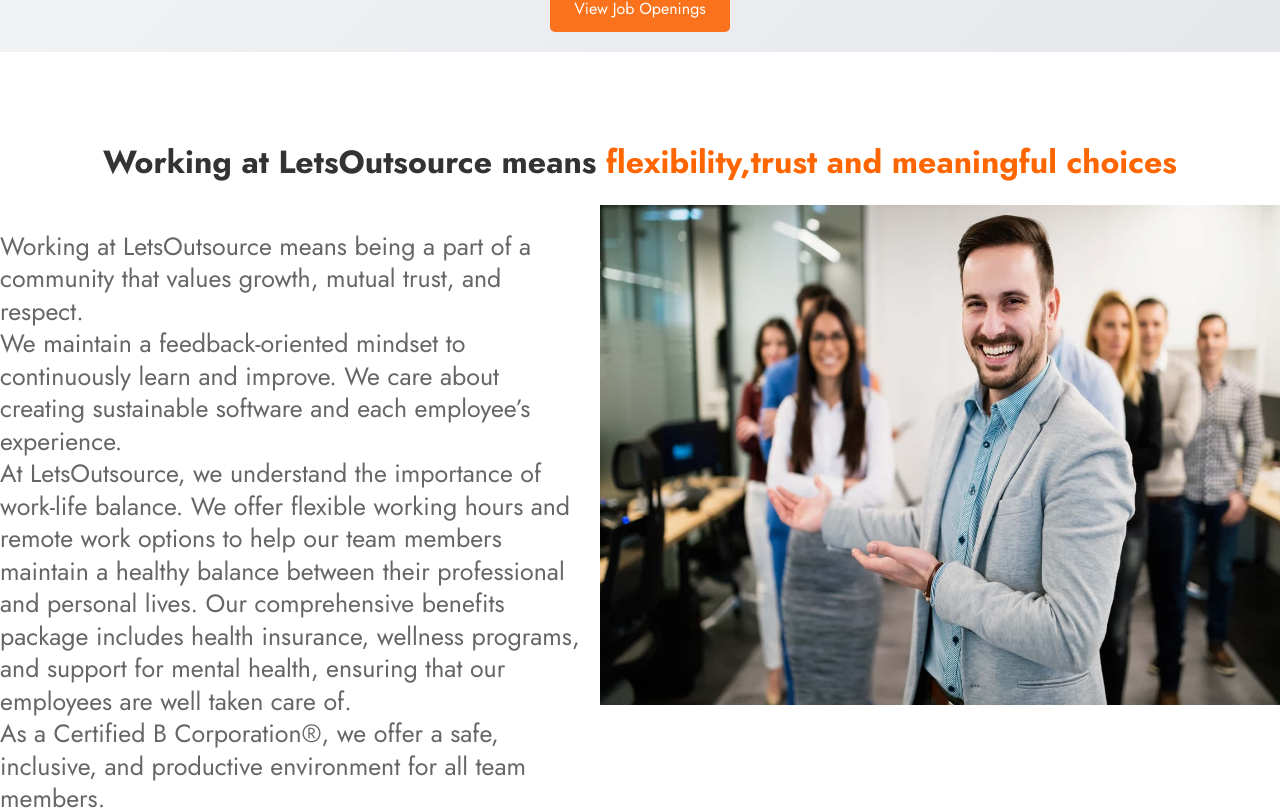
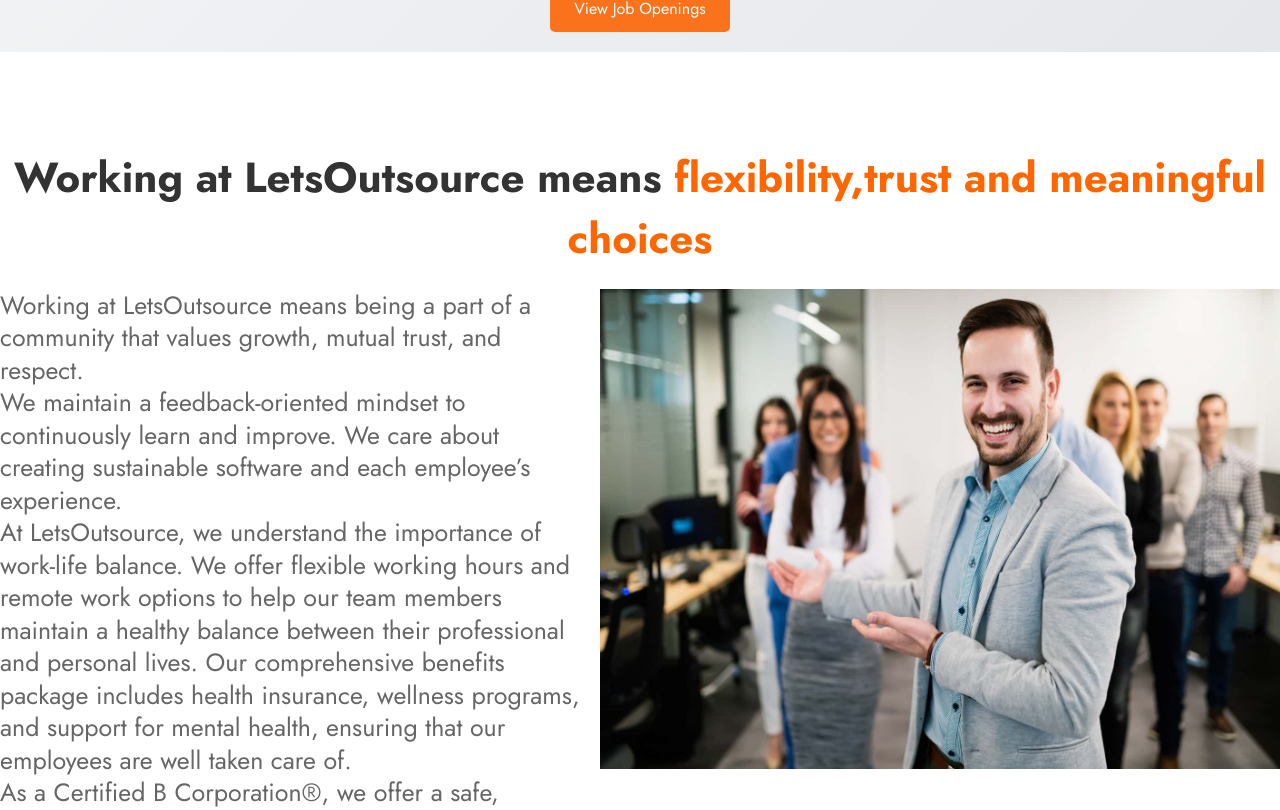
Before and after one commit to HasnainZafarDev/outsource, a Next.js app: page /ourservices/career in a window 1280 px wide. Shown: the part 315-1125 px from the top of the page. Built offline with nearby package versions, Linux system fonts and the light colour scheme.

Commit message:
careerpage adjustment

```diff
--- a/src/app/ourservices/career/careerPage.css
+++ b/src/app/ourservices/career/careerPage.css
@@ -36,7 +36,7 @@
     padding: 20px 0px 20px 0px;
     text-align: center;
     h2 {
-      font-size: 2rem;
+      font-size: 42px;
       margin-bottom: 20px;
       color: #333;
     }
@@ -50,6 +50,7 @@
       gap: 20px;
       .working-text {
         p {
+          margin: 0px;
           text-align: start;
           max-width: 700px;
           font-size: 25px;
--- a/src/app/ourservices/career/page.jsx
+++ b/src/app/ourservices/career/page.jsx
@@ -84,7 +84,7 @@
               src="/happy-company.jpg"
               alt="Working at LetsOutsource"
               width={680}
-              height={500}
+              height={480}
               className="working-img"
             />
           </div>
```
